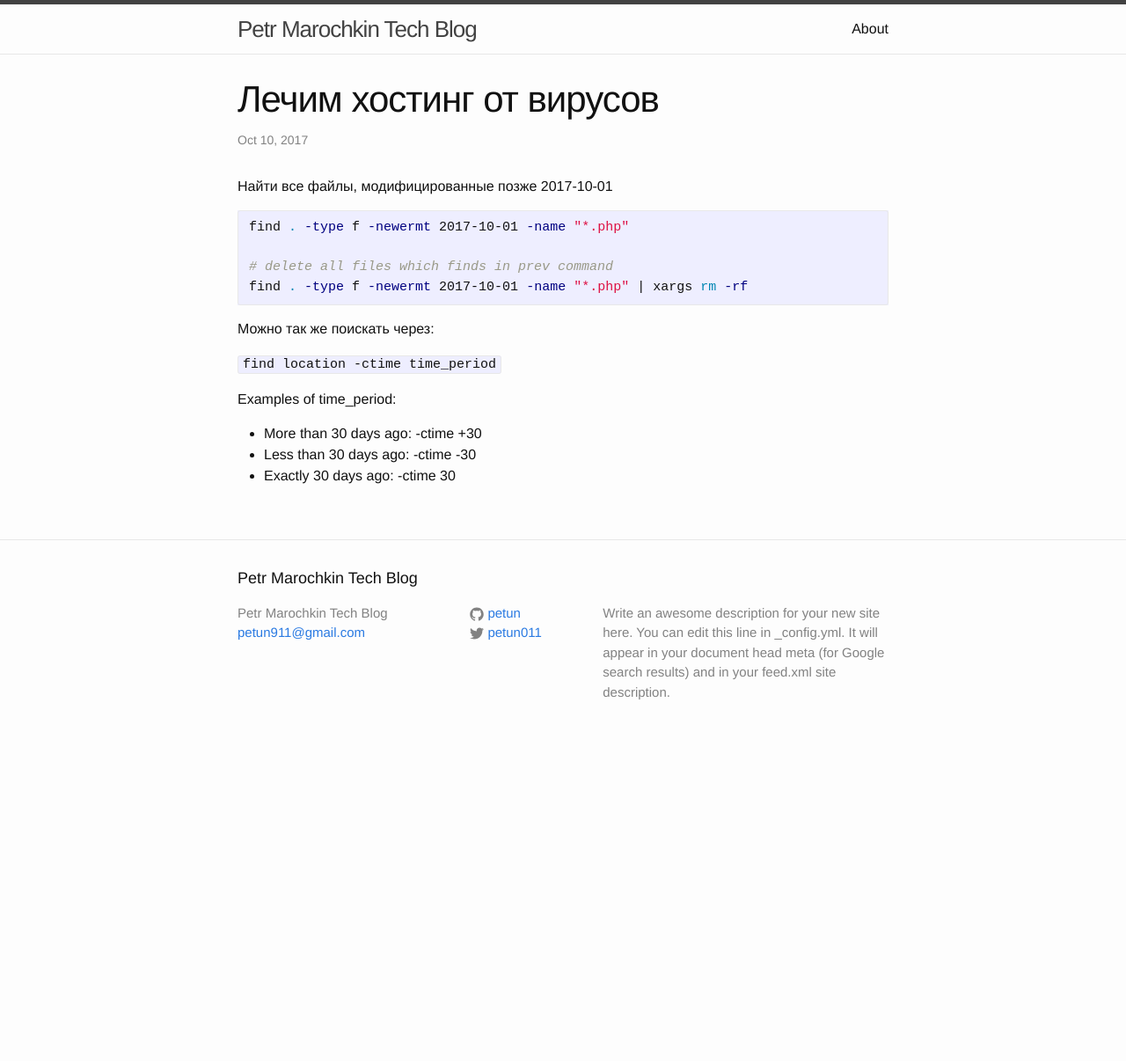
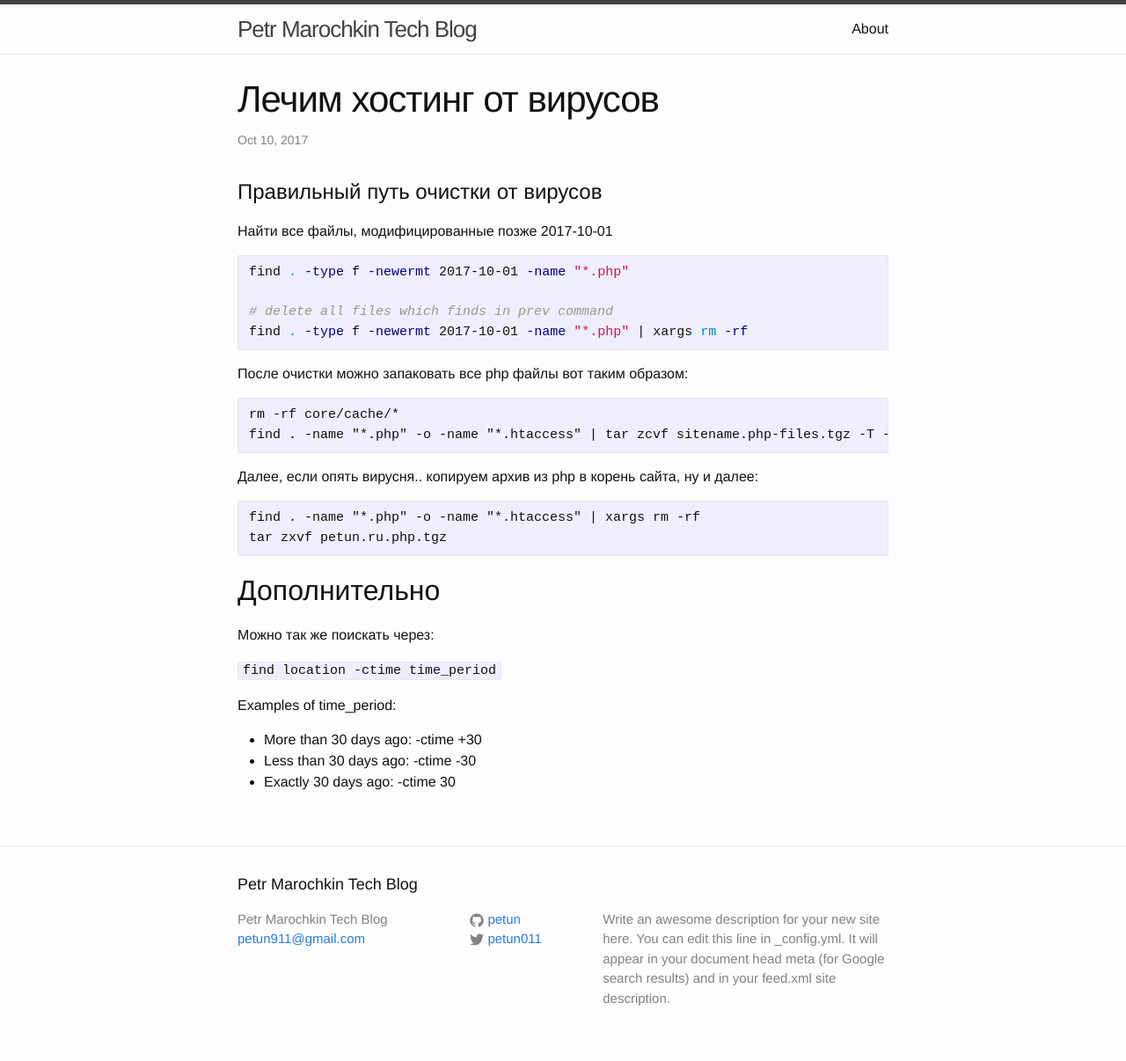
Before and after one commit to petun/petun.github.io, a Jekyll site: the page built from _posts/2017-10-10-hosting-virus-how-to.markdown, in a window 1280 px wide. Shown: the whole page at 88% size. Built offline with Jekyll 4.4.1, drawn with Linux system fonts in a browser that asks for light colours; before the commit the page ends 900 px from its top, so only the background shows below that.

Commit message:
add hosting viruses

````diff
--- a/_posts/2017-10-10-hosting-virus-how-to.markdown
+++ b/_posts/2017-10-10-hosting-virus-how-to.markdown
@@ -4,6 +4,8 @@ title:  "Лечим хостинг от вирусов"
 date:   2017-10-10 13:14:02 +0300
 categories: htaccess apache
 ---
+
+# Правильный путь очистки от вирусов
 
 Найти все файлы, модифицированные позже 2017-10-01
 
@@ -14,6 +16,21 @@ find . -type f -newermt 2017-10-01 -name "*.php"
 find . -type f -newermt 2017-10-01 -name "*.php" | xargs rm -rf
 ```
 
+После очистки можно запаковать все php файлы вот таким образом:
+```
+rm -rf core/cache/*
+find . -name "*.php" -o -name "*.htaccess" | tar zcvf sitename.php-files.tgz -T -
+```
+
+Далее, если опять вирусня.. копируем архив из php в корень сайта, ну и далее:
+
+```
+find . -name "*.php" -o -name "*.htaccess" | xargs rm -rf
+tar zxvf petun.ru.php.tgz
+```
+
+## Дополнительно
+
 Можно так же поискать через:
 
 `find location -ctime time_period`
````
